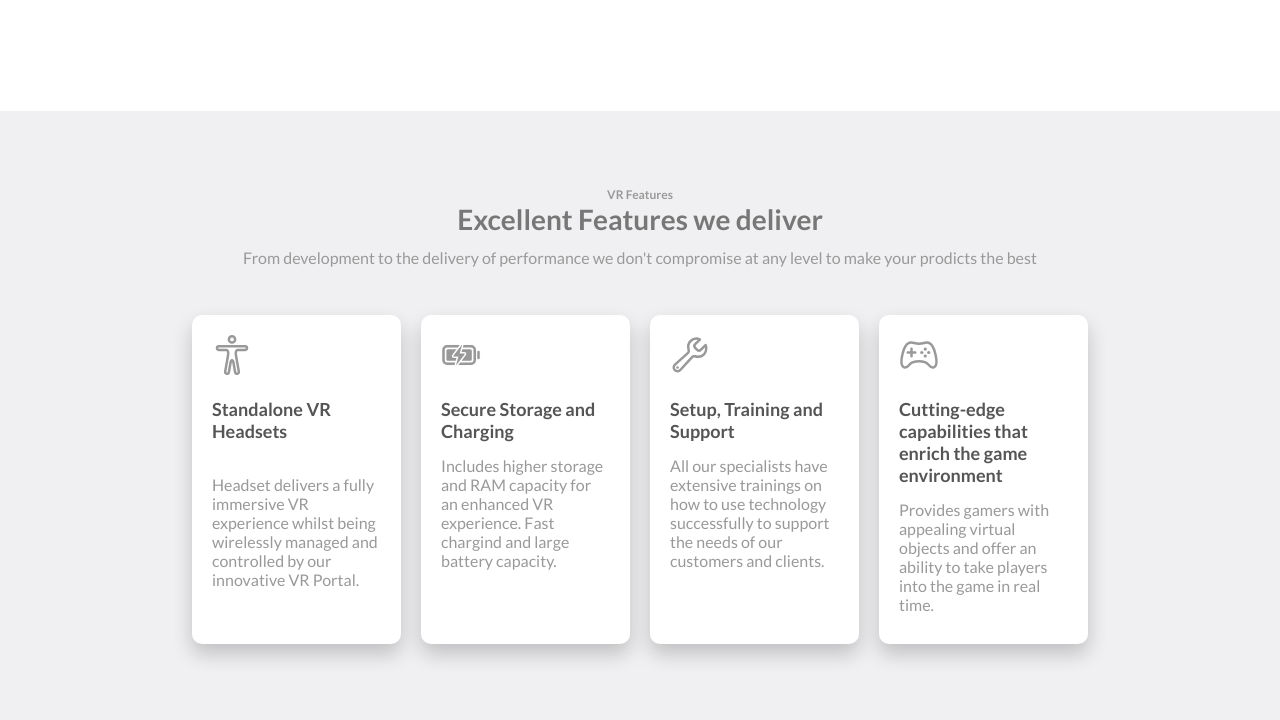
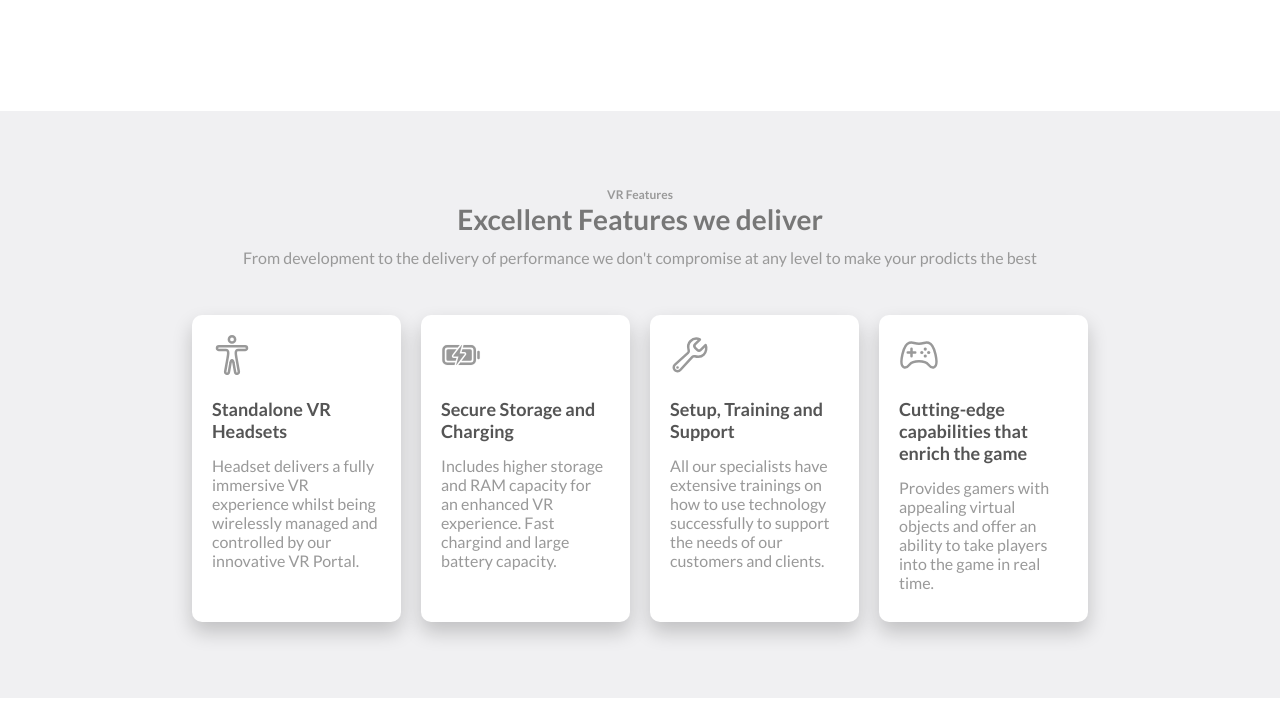
Before and after one commit to hairalei/HTML-CSS_Projects, a plain HTML site: page index.html in a window 1280 px wide. Shown: the part 559-1279 px from the top of the page. After the commit the page ends 1257 px from the top, so only its background shows below. Drawn offline with nearby package versions, Linux system fonts and the light colour scheme; files that its build step writes are made by us from their sources.

Commit message:
Remove the linebreak and some text of the heading tertiary of features section

```diff
--- a/index.html
+++ b/index.html
@@ -93,7 +93,6 @@
           <div class="features-box">
             <ion-icon class="icon" name="body-outline"></ion-icon>
             <h4 class="heading-tertiary">Standalone VR Headsets</h4>
-            <br />
             <p class="features-cardtext">
               Headset delivers a fully immersive VR experience whilst being
               wirelessly managed and controlled by our innovative VR Portal.
@@ -122,7 +121,7 @@
           <div class="features-box">
             <ion-icon class="icon" name="game-controller-outline"></ion-icon>
             <h4 class="heading-tertiary">
-              Cutting-edge capabilities that enrich the game environment
+              Cutting-edge capabilities that enrich the game
             </h4>
             <p class="features-cardtext">
               Provides gamers with appealing virtual objects and offer an
```
